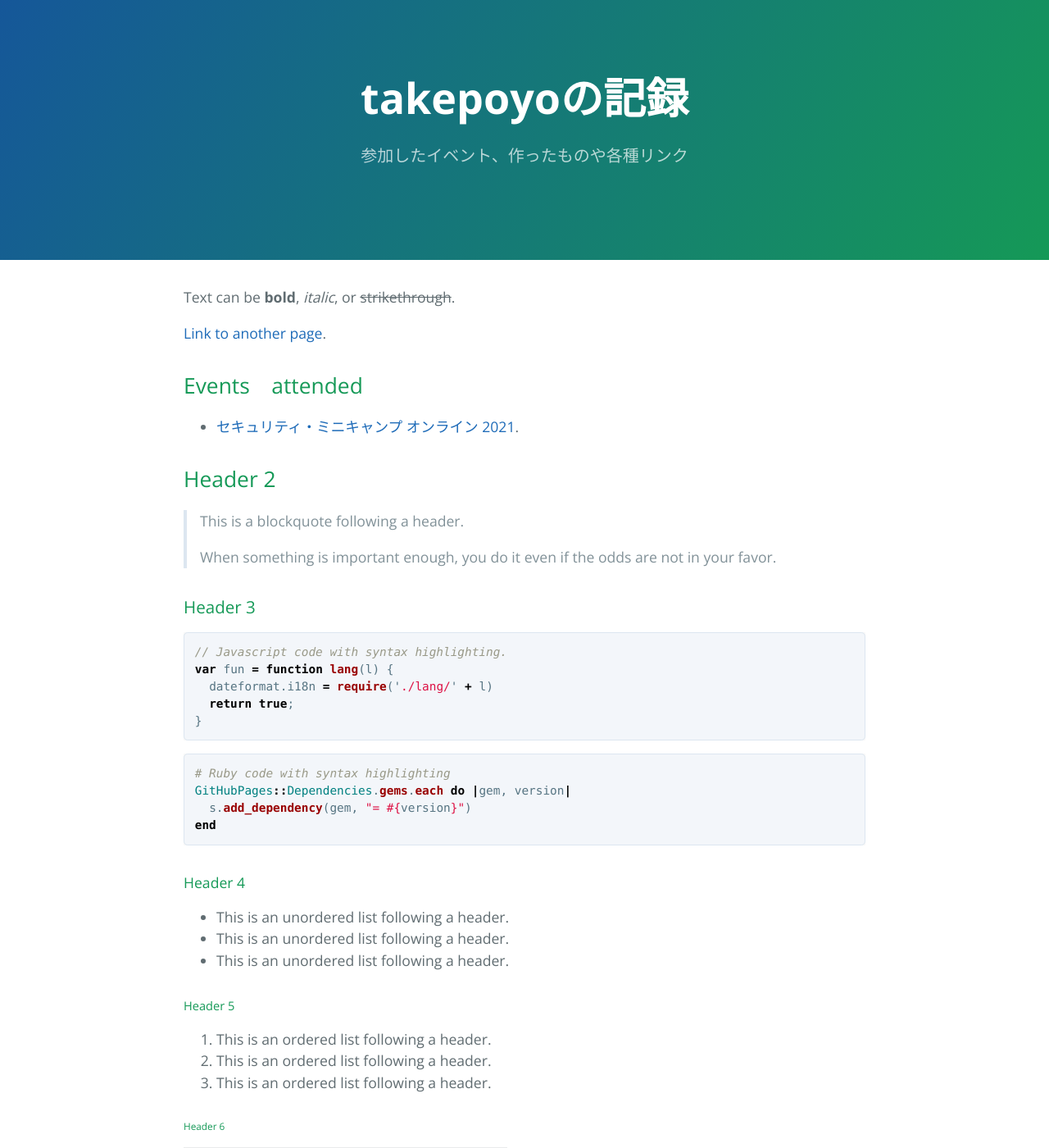
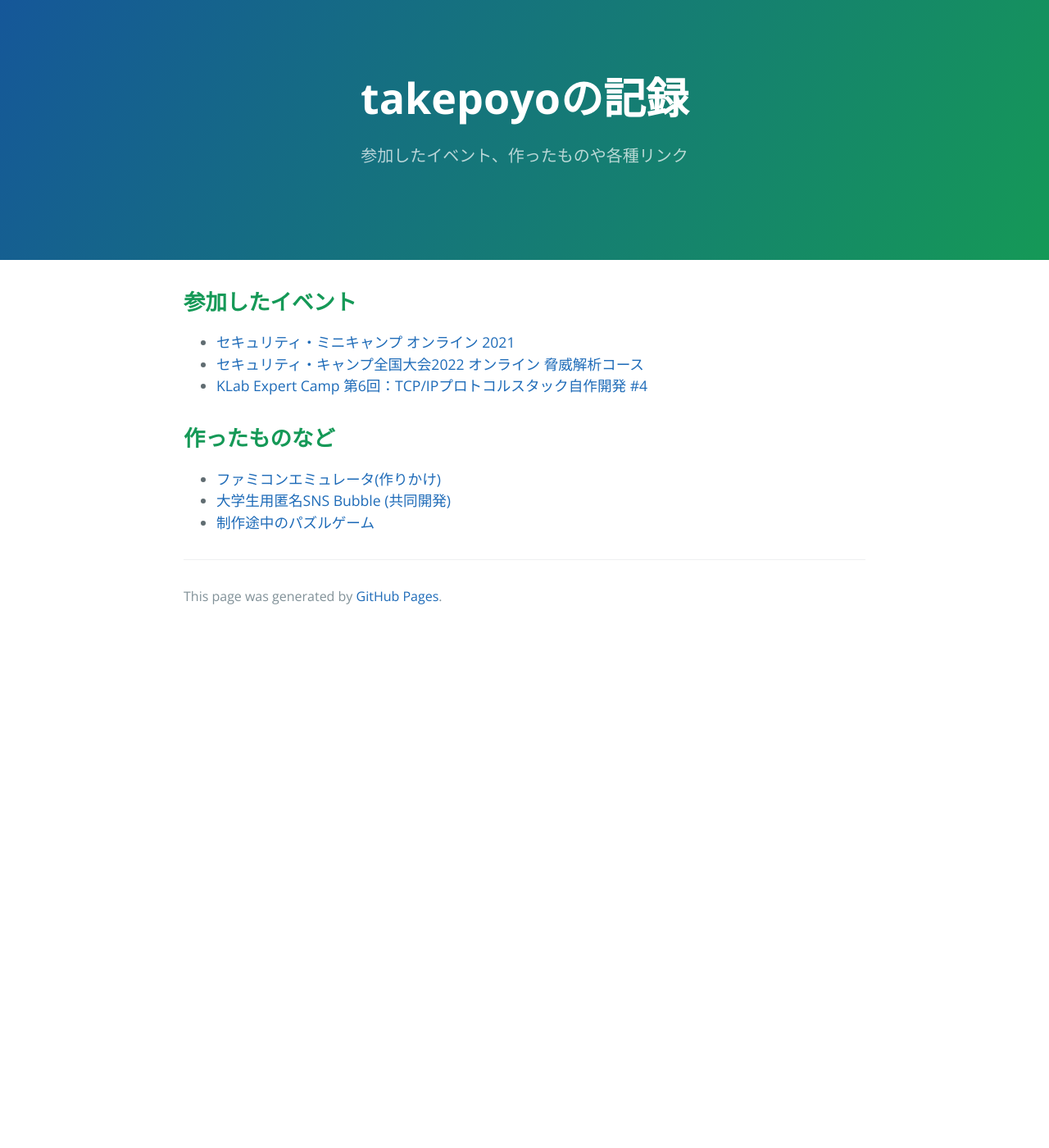
Before and after one commit to onagonanja/onagonanja.github.io, a Jekyll site: the page built from index.md, in a window 1280 px wide and 1400 px high. Shown: the whole window at 82% size. Built offline with Jekyll 4.4.1, drawn with Linux system fonts in a browser that asks for light colours; some of the changed text lies outside the part shown.

Commit message:
fix profile

````diff
--- a/index.md
+++ b/index.md
@@ -2,118 +2,14 @@
 layout: default
 ---
 
-Text can be **bold**, _italic_, or ~~strikethrough~~.
+## **参加したイベント**
 
-[Link to another page](./another-page.html).
+- [セキュリティ・ミニキャンプ オンライン 2021](https://www.security-camp.or.jp/minicamp/online2021.html)
+- [セキュリティ・キャンプ全国大会2022 オンライン 脅威解析コース](https://www.ipa.go.jp/jinzai/security-camp/2022/zenkoku/index.html)
+- [KLab Expert Camp 第6回：TCP/IPプロトコルスタック自作開発 #4](https://klab-hr.snar.jp/jobboard/detail.aspx?id=ceG7Rw98wQU)
 
-## Events　attended
+## **作ったものなど**
 
-- [セキュリティ・ミニキャンプ オンライン 2021](https://www.security-camp.or.jp/minicamp/online2021.html).
-
-## Header 2
-
-> This is a blockquote following a header.
->
-> When something is important enough, you do it even if the odds are not in your favor.
-
-### Header 3
-
-```js
-// Javascript code with syntax highlighting.
-var fun = function lang(l) {
-  dateformat.i18n = require('./lang/' + l)
-  return true;
-}
-```
-
-```ruby
-# Ruby code with syntax highlighting
-GitHubPages::Dependencies.gems.each do |gem, version|
-  s.add_dependency(gem, "= #{version}")
-end
-```
-
-#### Header 4
-
-*   This is an unordered list following a header.
-*   This is an unordered list following a header.
-*   This is an unordered list following a header.
-
-##### Header 5
-
-1.  This is an ordered list following a header.
-2.  This is an ordered list following a header.
-3.  This is an ordered list following a header.
-
-###### Header 6
-
-| head1        | head two          | three |
-|:-------------|:------------------|:------|
-| ok           | good swedish fish | nice  |
-| out of stock | good and plenty   | nice  |
-| ok           | good `oreos`      | hmm   |
-| ok           | good `zoute` drop | yumm  |
-
-### There's a horizontal rule below this.
-
-* * *
-
-### Here is an unordered list:
-
-*   Item foo
-*   Item bar
-*   Item baz
-*   Item zip
-
-### And an ordered list:
-
-1.  Item one
-1.  Item two
-1.  Item three
-1.  Item four
-
-### And a nested list:
-
-- level 1 item
-  - level 2 item
-  - level 2 item
-    - level 3 item
-    - level 3 item
-- level 1 item
-  - level 2 item
-  - level 2 item
-  - level 2 item
-- level 1 item
-  - level 2 item
-  - level 2 item
-- level 1 item
-
-### Small image
-
-![Octocat](https://github.githubassets.com/images/icons/emoji/octocat.png)
-
-### Large image
-
-![Branching](https://guides.github.com/activities/hello-world/branching.png)
-
-
-### Definition lists can be used with HTML syntax.
-
-<dl>
-<dt>Name</dt>
-<dd>Godzilla</dd>
-<dt>Born</dt>
-<dd>1952</dd>
-<dt>Birthplace</dt>
-<dd>Japan</dd>
-<dt>Color</dt>
-<dd>Green</dd>
-</dl>
-
-```
-Long, single-line code blocks should not wrap. They should horizontally scroll if they are too long. This line should be long enough to demonstrate this.
-```
-
-```
-The final element.
-```
+- [ファミコンエミュレータ(作りかけ)](https://github.com/onagonanja/NES_emulator)
+- [大学生用匿名SNS Bubble (共同開発)](https://black014702.studio.site/)
+- [制作途中のパズルゲーム](https://unityroom.com/games/light_reflection20240514)
````
